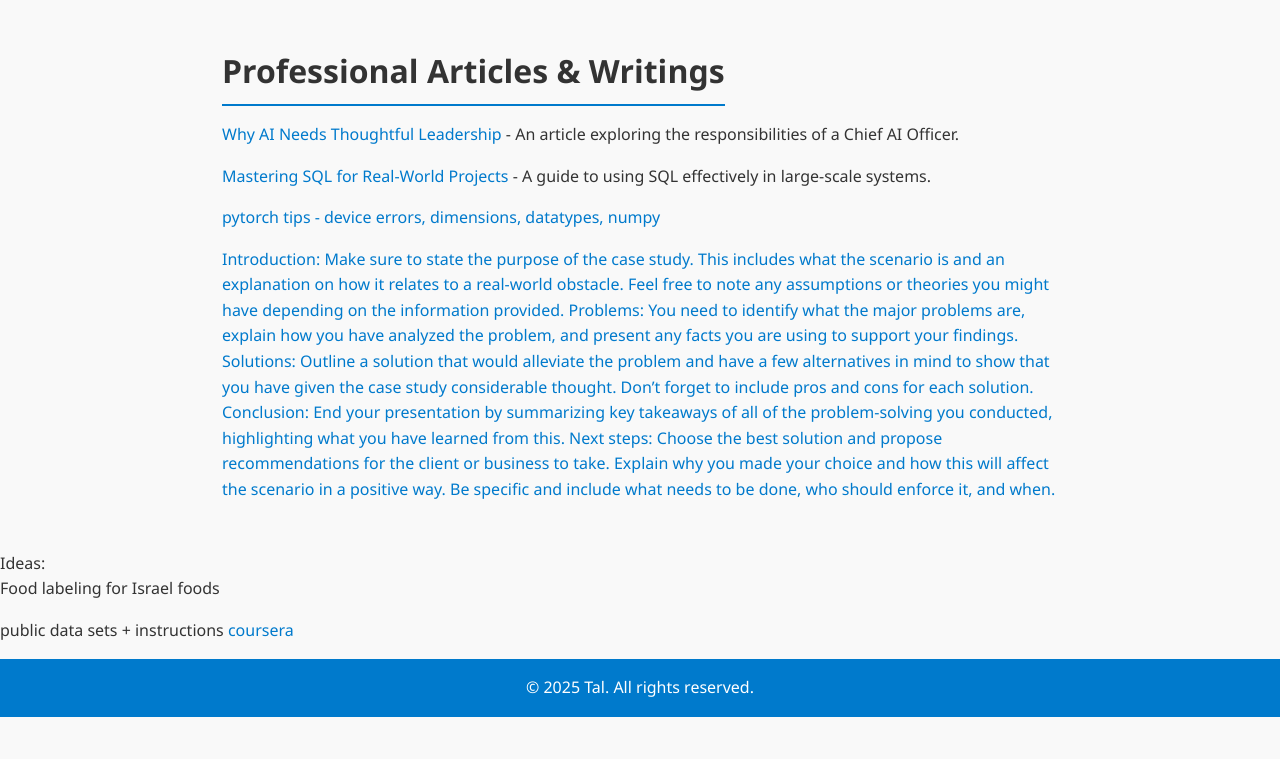
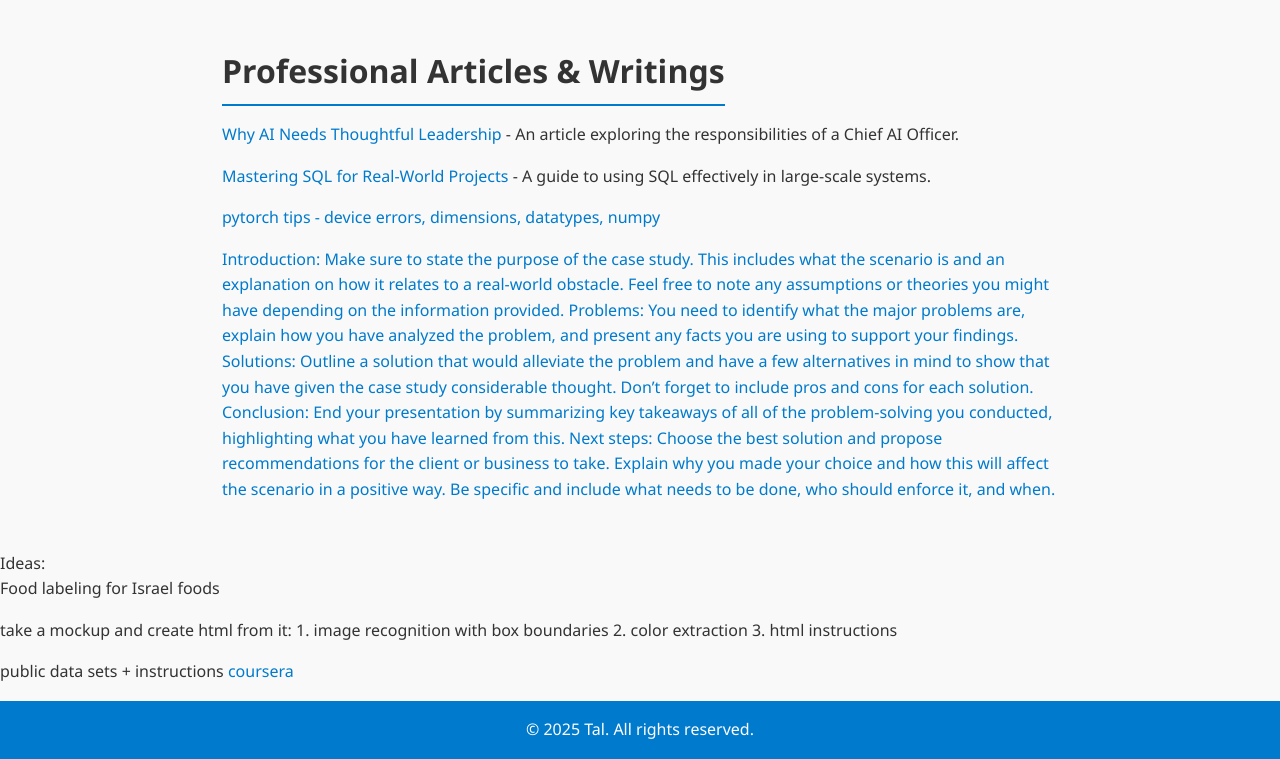
Before and after one commit to talgiladi/talgiladi.github.io, a plain HTML site: page index.html in a window 1280 px wide. Shown: the part 812-1571 px from the top of the page. Before the commit the page ends 1529 px from the top, so only its background shows below. Drawn offline with Linux system fonts and the light colour scheme.

Commit message:
Update index.html

```diff
--- a/index.html
+++ b/index.html
@@ -61,6 +61,12 @@ Next steps: Choose the best solution and propose recommendations for the client
 <p>Ideas:</p>
     <ul>
         <li>Food labeling for Israel foods</li>
+        <li>
+            take a mockup and create html from it:
+1. image recognition with box boundaries
+2. color extraction
+3. html instructions
+        </li>
         <li>public data sets + instructions <a href="https://www.coursera.org/learn/google-data-analytics-capstone/supplement/NTV8r/choose-your-case-study-track">coursera</a></li>
     </ul>
     <footer>
```
